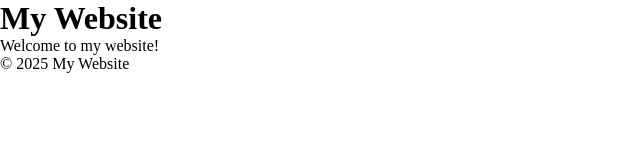
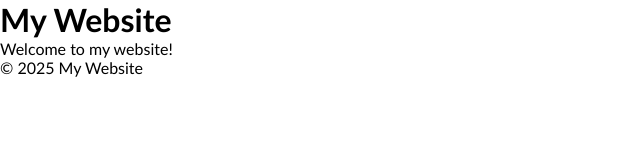
Before and after one commit to Sven-OleBittner/new_project, a plain HTML site: page index.html in a window 1280 px wide. Shown: the whole page, without its empty margins (0-640 px from the left). Drawn offline with Linux system fonts and the light colour scheme.

Commit message:
style: added body tag with standard font-family

```diff
--- a/styles/standard.css
+++ b/styles/standard.css
@@ -2,6 +2,10 @@
   box-sizing: border-box;
   margin: 0;
   scroll-behavior: smooth;
+}
+
+body {
+  font-family: "Gill Sans", "Gill Sans MT", Calibri, "Trebuchet MS", sans-serif;
 }
 
 .max_content {
@@ -27,7 +31,7 @@ a:hover {
   text-decoration: underline;
 }
 
-.display_mid{
+.display_mid {
   display: flex;
   justify-content: center;
   align-items: center;
@@ -37,7 +41,7 @@ a:hover {
   display: none !important;
 }
 
-.btn{
+.btn {
   border: none;
   color: black;
   padding: 10px 20px;
```
